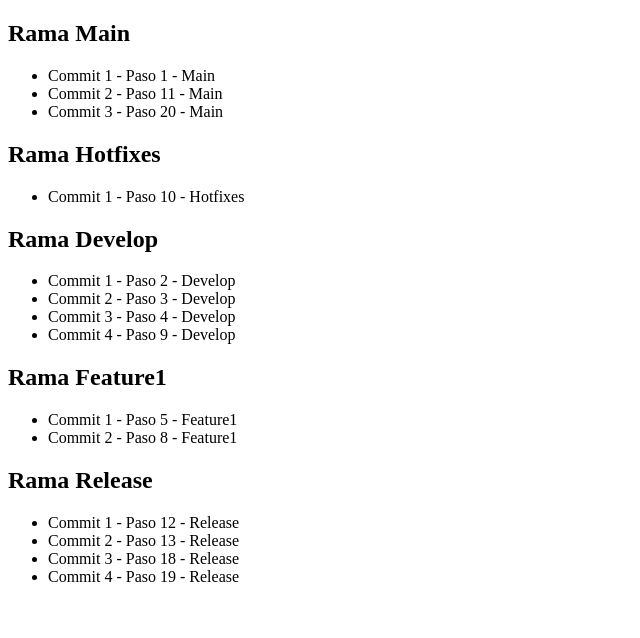
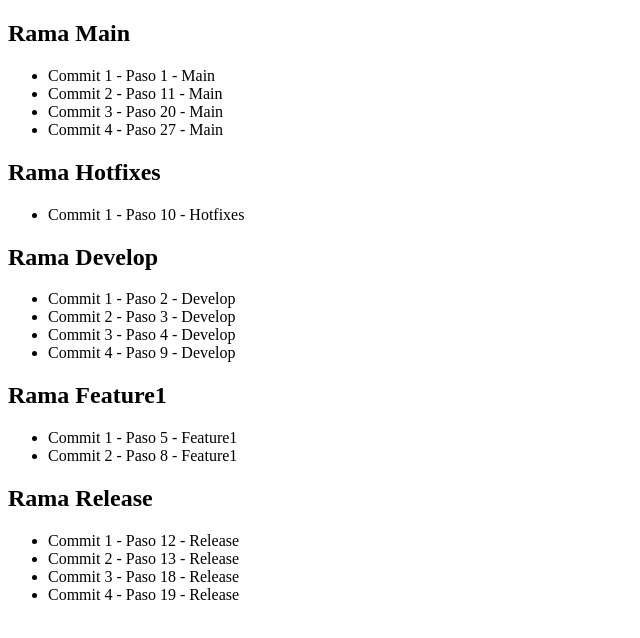
Before and after one commit to esscri97/proyecto-git, a plain HTML site: page index.html in a window 1280 px wide. Shown: the whole page, without its empty margins (0-640 px from the left). Drawn offline with Linux system fonts and the light colour scheme.

Commit message:
Commit 4 - Paso 27 - Main

```diff
--- a/index.html
+++ b/index.html
@@ -13,6 +13,7 @@
         <li>Commit 1 - Paso 1 - Main</li>
         <li>Commit 2 - Paso 11 - Main</li>
         <li>Commit 3 - Paso 20 - Main</li>
+        <li>Commit 4 - Paso 27 - Main</li>
     </ul>
 
     <h2>Rama Hotfixes</h2>
```
